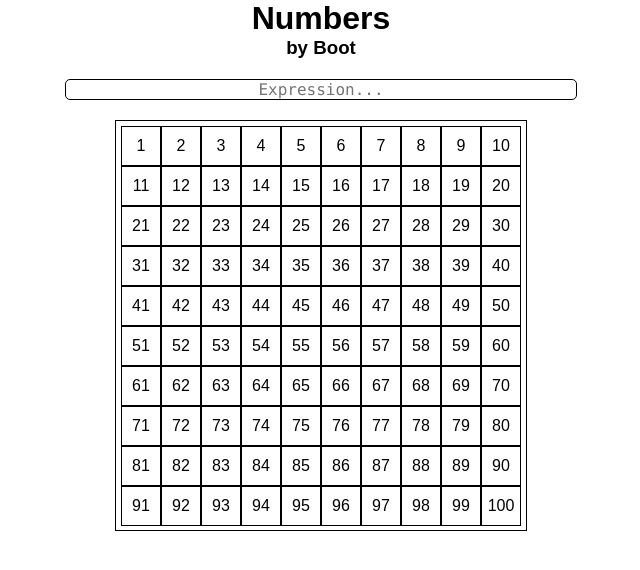
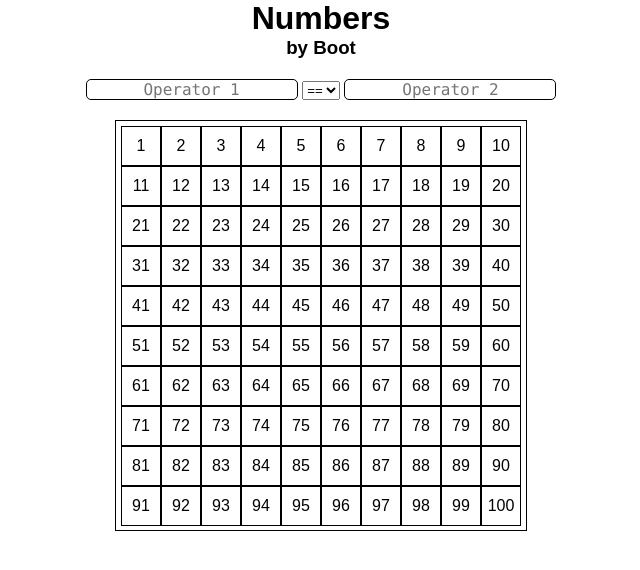
Before and after one commit to JuniorBecari10/Numbers, a plain HTML site: page index.html in a window 1280 px wide. Shown: the whole page, without its empty margins (319-959 px from the left). Drawn offline with Linux system fonts and the light colour scheme.

Commit message:
Alterada a caixa Expression para duas caixas e um select

```diff
--- a/index.html
+++ b/index.html
@@ -14,9 +14,24 @@
         <h3>by Boot</h3>
 
         <input type="text"
-               id="expression"
-               name="expression"
-               placeholder="Expression..."
+               id="op1"
+               name="op1"
+               placeholder="Operator 1"
+               spellcheck="false">
+
+        <select name="equals" id="equals">
+            <option value="equals">==</option>
+            <option value="not-equals">!=</option>
+            <option value="bigger">></option>
+            <option value="lower"><</option>
+            <option value="bigger-equals">>=</option>
+            <option value="lower-equals"><=</option>
+        </select>
+
+        <input type="text"
+               id="op2"
+               name="op2"
+               placeholder="Operator 2"
                spellcheck="false">
 
         <div id="table"></div>
--- a/script.js
+++ b/script.js
@@ -28,3 +28,6 @@ function initLoop() {
 function loop() {
     window.requestAnimationFrame(loop);
 }
+function parseExpression(expression, i) {
+
+}
--- a/style.css
+++ b/style.css
@@ -10,7 +10,6 @@
 input {
     margin-top: 20px;
     border-radius: 5px;
-    width: 40%;
 
     border: 1px solid black;
 
```
